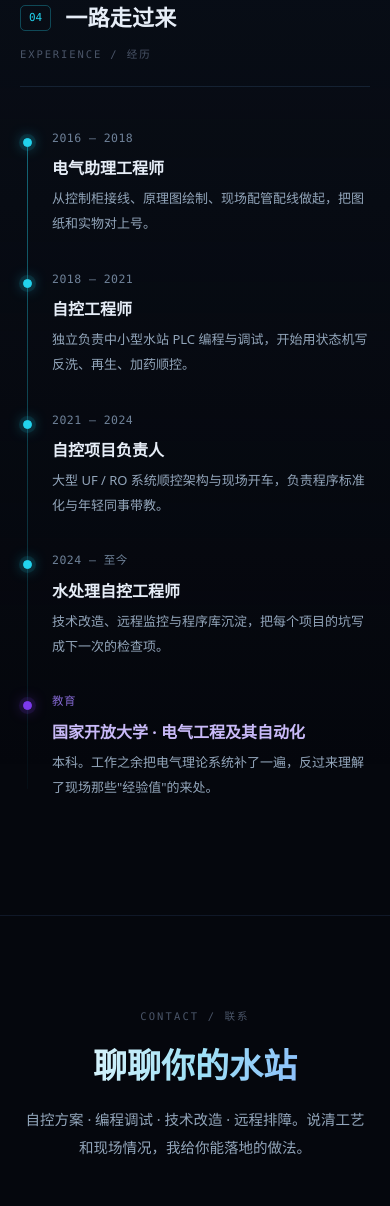
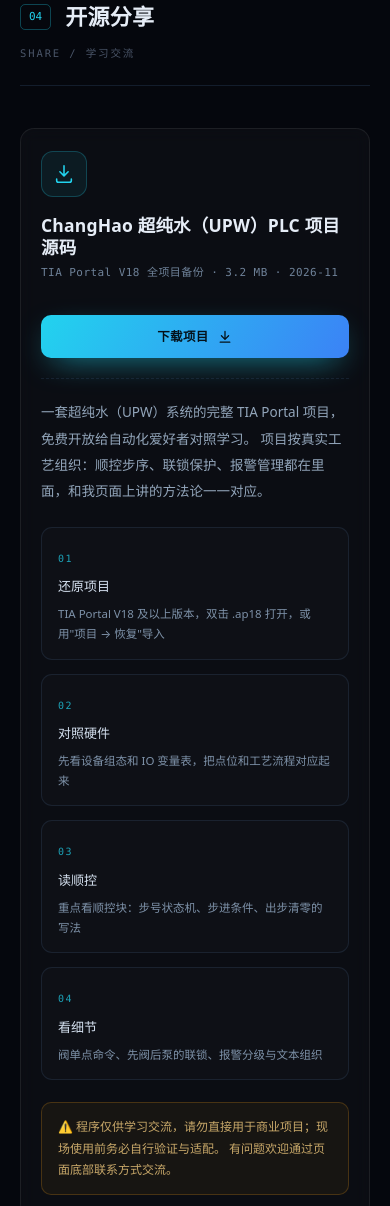
Before and after one commit to longbingyang1993-afk/longbingyang1993-afk.github.io, a plain HTML site: page index.html in a window 390 px wide. Shown: the part 6738-7944 px from the top of the page. Drawn offline with Linux system fonts and the light colour scheme.

Commit message:
deploy: 龙兵阳个人网站

```diff
--- a/assets/css/style.css
+++ b/assets/css/style.css
@@ -801,6 +801,65 @@ button{ font:inherit; color:inherit; background:none; border:0; cursor:pointer;
   .footer-inner{ flex-direction:column; align-items:flex-start; gap:8px; }
 }
 
+/* ---------- 开源分享 ---------- */
+.dl-card{ padding:30px 32px; }
+.dl-head{
+  display:flex; align-items:center; gap:18px;
+  padding-bottom:20px; margin-bottom:20px;
+  border-bottom:1px dashed rgba(120,175,255,.1);
+}
+.dl-icon{
+  flex:0 0 46px; width:46px; height:46px; border-radius:12px;
+  display:grid; place-items:center; color:var(--cyan);
+  border:1px solid rgba(34,211,238,.24);
+  background:rgba(34,211,238,.07);
+}
+.dl-icon svg{ width:22px; height:22px; }
+.dl-title{ min-width:0; margin-right:auto; }
+.dl-title h3{ font-size:17.5px; letter-spacing:.01em; }
+.dl-meta{
+  margin-top:6px;
+  font-family:var(--mono); font-size:11px; color:var(--muted);
+  letter-spacing:.04em;
+}
+.dl-btn{ flex:0 0 auto; padding:11px 20px; font-size:12.5px; }
+.dl-desc{ font-size:13.5px; line-height:1.95; color:var(--text-2); max-width:760px; }
+.dl-steps{
+  display:grid; grid-template-columns:repeat(4,1fr); gap:14px;
+  margin-top:22px;
+}
+.dl-step{
+  padding:16px 16px 14px;
+  border-radius:11px;
+  border:1px solid rgba(120,175,255,.1);
+  background:rgba(255,255,255,.015);
+}
+.dl-step span{
+  font-family:var(--mono); font-size:10px;
+  color:rgba(34,211,238,.75); letter-spacing:.14em;
+}
+.dl-step b{ display:block; margin-top:6px; font-size:13px; font-weight:500; color:#D5E1F0; }
+.dl-step em{
+  display:block; margin-top:7px; font-style:normal;
+  font-size:11.5px; line-height:1.75; color:#7E92A9;
+}
+.dl-note{
+  margin-top:22px; padding:13px 16px;
+  border-radius:10px;
+  border:1px solid rgba(186,122,20,.3);
+  background:rgba(186,122,20,.07);
+  font-size:12px; line-height:1.8; color:#C9A96A;
+}
+@media (max-width:1080px){
+  .dl-steps{ grid-template-columns:1fr 1fr; }
+}
+@media (max-width:860px){
+  .dl-head{ flex-wrap:wrap; }
+  .dl-btn{ width:100%; justify-content:center; margin-top:14px; }
+  .dl-steps{ grid-template-columns:1fr; }
+  .dl-card{ padding:22px 20px; }
+}
+
 /* ---------- 动效降级 ---------- */
 @media (prefers-reduced-motion:reduce){
   html{ scroll-behavior:auto; }
--- a/index.html
+++ b/index.html
@@ -38,6 +38,7 @@
       <a href="#about" data-nav="about">关于我</a>
       <a href="#skills" data-nav="skills">核心能力</a>
       <a href="#projects" data-nav="projects">项目案例</a>
+      <a href="#opensource" data-nav="opensource">开源分享</a>
       <a href="#timeline" data-nav="timeline">经历</a>
       <a href="#contact" data-nav="contact">联系</a>
       <a class="nav-cta" href="#contact">聊聊你的水站</a>
@@ -349,11 +350,55 @@
     </div>
   </section>
 
+  <!-- ============ OPENSOURCE ============ -->
+  <section class="section" id="opensource">
+    <div class="container">
+      <div class="sec-head" data-reveal>
+        <span class="sec-index">04</span>
+        <h2 class="sec-title">开源分享</h2>
+        <p class="sec-sub">SHARE / 学习交流</p>
+      </div>
+
+      <article class="card dl-card" data-reveal>
+        <div class="dl-head">
+          <div class="dl-icon">
+            <svg viewBox="0 0 24 24" aria-hidden="true"><path d="M12 3v11M7.5 9.5L12 14l4.5-4.5" fill="none" stroke="currentColor" stroke-width="1.7" stroke-linecap="round" stroke-linejoin="round"/><path d="M4 17.5V19a2 2 0 0 0 2 2h12a2 2 0 0 0 2-2v-1.5" fill="none" stroke="currentColor" stroke-width="1.7" stroke-linecap="round"/></svg>
+          </div>
+          <div class="dl-title">
+            <h3>ChangHao 超纯水（UPW）PLC 项目源码</h3>
+            <p class="dl-meta">TIA Portal V18 全项目备份 · 3.2 MB · 2026-11</p>
+          </div>
+          <a class="btn btn-primary dl-btn" href="assets/files/ChangHao_UPW_PLC.zip" download>
+            下载项目
+            <svg viewBox="0 0 20 20" aria-hidden="true"><path d="M10 3v10M5.5 8.5L10 13l4.5-4.5M4 16.5h12" fill="none" stroke="currentColor" stroke-width="1.6" stroke-linecap="round" stroke-linejoin="round"/></svg>
+          </a>
+        </div>
+
+        <p class="dl-desc">
+          一套超纯水（UPW）系统的完整 TIA Portal 项目，免费开放给自动化爱好者对照学习。
+          项目按真实工艺组织：顺控步序、联锁保护、报警管理都在里面，和我页面上讲的方法论一一对应。
+        </p>
+
+        <div class="dl-steps">
+          <div class="dl-step"><span>01</span><b>还原项目</b><em>TIA Portal V18 及以上版本，双击 .ap18 打开，或用"项目 → 恢复"导入</em></div>
+          <div class="dl-step"><span>02</span><b>对照硬件</b><em>先看设备组态和 IO 变量表，把点位和工艺流程对应起来</em></div>
+          <div class="dl-step"><span>03</span><b>读顺控</b><em>重点看顺控块：步号状态机、步进条件、出步清零的写法</em></div>
+          <div class="dl-step"><span>04</span><b>看细节</b><em>阀单点命令、先阀后泵的联锁、报警分级与文本组织</em></div>
+        </div>
+
+        <p class="dl-note">
+          ⚠️ 程序仅供学习交流，请勿直接用于商业项目；现场使用前务必自行验证与适配。
+          有问题欢迎通过页面底部联系方式交流。
+        </p>
+      </article>
+    </div>
+  </section>
+
   <!-- ============ TIMELINE ============ -->
   <section class="section section-alt" id="timeline">
     <div class="container">
       <div class="sec-head" data-reveal>
-        <span class="sec-index">04</span>
+        <span class="sec-index">05</span>
         <h2 class="sec-title">一路走过来</h2>
         <p class="sec-sub">EXPERIENCE / 经历</p>
       </div>
```
Also changed, not shown: 2 other files.
